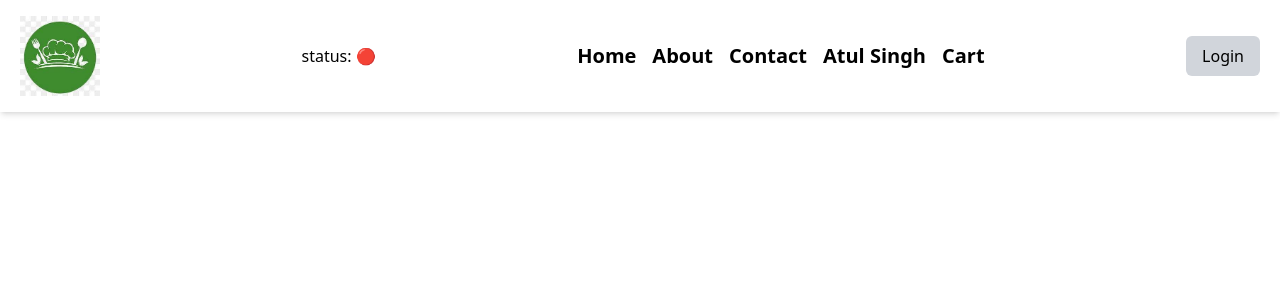
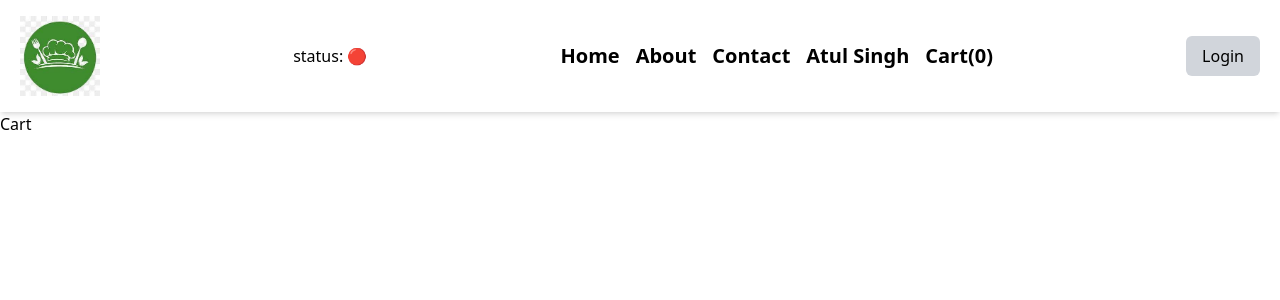
Before and after one commit to AtulSinghAtul/FoodAddaApp, a React (Vite) app: page /cart in a window 1280 px wide. Shown: the top 300 px of the page. Built offline with nearby package versions, Linux system fonts and the light colour scheme.

Commit message:
created cart slice and stored item listc data inside store and use it inside cart component

```diff
--- a/src/App.js
+++ b/src/App.js
@@ -4,6 +4,7 @@ import { Route, Routes } from "react-router-dom";
 import ResList from "./components/ResList";
 import Contact from "./components/Contact";
 import About from "./components/About";
+import Cart from "./components/Cart";
 
 const App = () => {
   return (
@@ -13,6 +14,7 @@ const App = () => {
         <Route path="/" element={<Body />} />
         <Route path={"/about"} element={<About />} />
         <Route path={"/contact"} element={<Contact />} />
+        <Route path={"/cart"} element={<Cart />} />
 
         <Route path={"/reslist/:resId"} element={<ResList />} />
       </Routes>
--- /dev/null
+++ b/src/components/Cart.js
@@ -0,0 +1,7 @@
+import React from "react";
+
+const Cart = () => {
+  return <div>Cart</div>;
+};
+
+export default Cart;
--- a/src/components/Header.js
+++ b/src/components/Header.js
@@ -1,12 +1,15 @@
 import React, { useState } from "react";
 import { Link } from "react-router-dom";
 import useOnline from "../hooks/useOnline";
+import { useSelector } from "react-redux";
 
 const Header = () => {
-  // const [online, setOnline] = useState("🟢");
   const online = useOnline();
-  console.log(online);
+  // console.log(online);
   const [login, setLogin] = useState(true);
+  const cartData = useSelector((store) => store.cart.cartData);
+  console.log(cartData);
+  console.log(cartData.length);
 
   return (
     <div className="w-[100vw] h-fit">
@@ -34,7 +37,9 @@ const Header = () => {
             <Link to="/contact">Contact</Link>
           </li>
           <li>Atul Singh</li>
-          <li>Cart</li>
+          <li>
+            <Link to={"/cart"}>Cart({cartData.length})</Link>
+          </li>
         </ul>
         <button
           onClick={() => setLogin(!login)}
--- a/src/components/ItemsList.js
+++ b/src/components/ItemsList.js
@@ -1,10 +1,18 @@
 import React from "react";
 import { RES_IMG_URL } from "../utility/constant";
+import { useDispatch } from "react-redux";
+import { addCartData } from "../slices/cartSlice";
 
 const ItemsList = ({ item }) => {
+  const dispatch = useDispatch();
+
   const { ratings, name, price, description, defaultPrice, imageId } =
     item?.card?.info;
-  console.log(item);
+
+  function handleAdd() {
+    console.log("click");
+    dispatch(addCartData(item?.card?.info));
+  }
   return (
     <div className="font-normal text-2xl  my-2  p-8  flex justify-center items-center w-full">
       <div className="flex flex-col gap-1 w-10/12 text-gray-700">
@@ -21,12 +29,18 @@ const ItemsList = ({ item }) => {
 
         <p className="text-gray-400 text-sm mt-3">{description}</p>
       </div>
-      <div className="ml-8">
+      <div className="ml-8 relative">
         <img
           className="w-[10rem] rounded-xl"
           src={RES_IMG_URL + imageId}
           alt="item-img"
         />
+        <button
+          className="absolute bg-slate-300 text-slate-600 px-4 py-1 text-sm font-semibold rounded-md -bottom-3 left-6 "
+          onClick={handleAdd}
+        >
+          Add +
+        </button>
       </div>
     </div>
   );
--- a/src/components/ResList.js
+++ b/src/components/ResList.js
@@ -12,7 +12,7 @@ const ResList = () => {
 
   const resList = useSelector((store) => store?.app?.resListData);
 
-  console.log(resList);
+  // console.log(resList);
   return resList === null ? (
     <Shimmer />
   ) : (
--- a/src/components/ResListCard.js
+++ b/src/components/ResListCard.js
@@ -4,7 +4,7 @@ import ItemsList from "./ItemsList";
 const ResListCard = ({ resListCard, resName }) => {
   const { title, itemCards, categories } = resListCard?.card?.card;
 
-  console.log(resListCard);
+  // console.log(resListCard);
   return (
     <div className="w-7/12">
       {title && (
--- a/src/hooks/useFetchlist.js
+++ b/src/hooks/useFetchlist.js
@@ -5,14 +5,14 @@ import { useParams } from "react-router-dom";
 
 const useFetchlist = (RES_LIST_URL) => {
   const params = useParams();
-  console.log(params);
+  // console.log(params);
   const dispatch = useDispatch();
 
   async function fetchList() {
     const list = await fetch(RES_LIST_URL + params.resId);
     const json = await list.json();
     dispatch(addResListData(json?.data?.cards));
-    console.log(json);
+    // console.log(json);
   }
 
   useEffect(() => {
--- a/src/hooks/useOnline.js
+++ b/src/hooks/useOnline.js
@@ -2,7 +2,7 @@ import React, { useState } from "react";
 
 const useOnline = () => {
   const [online, setOnline] = useState(false);
-  console.log("befor", online);
+  // console.log("befor", online);
 
   window.addEventListener("load", () => {
     setOnline(navigator.onLine);
@@ -15,7 +15,7 @@ const useOnline = () => {
     setOnline(false);
   });
 
-  console.log("after", online);
+  // console.log("after", online);
 
   return online;
 };
--- /dev/null
+++ b/src/slices/cartSlice.js
@@ -0,0 +1,16 @@
+import { createSlice } from "@reduxjs/toolkit";
+
+const cartSlice = createSlice({
+  name: "cart",
+  initialState: {
+    cartData: [],
+  },
+  reducers: {
+    addCartData: (state, action) => {
+      state.cartData.push(action.payload);
+    },
+  },
+});
+
+export const { addCartData } = cartSlice.actions;
+export default cartSlice.reducer;
--- a/src/store/appStore.js
+++ b/src/store/appStore.js
@@ -1,9 +1,11 @@
 import { configureStore } from "@reduxjs/toolkit";
 import resDataSlice from "../slices/resDataSlice";
+import cart from "../slices/cartSlice";
 
 const store = configureStore({
   reducer: {
     app: resDataSlice,
+    cart: cart,
   },
 });
 
```
